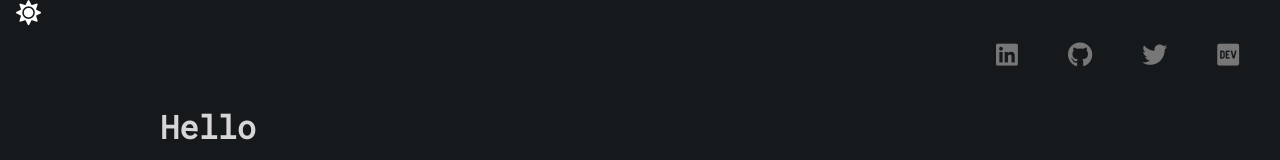
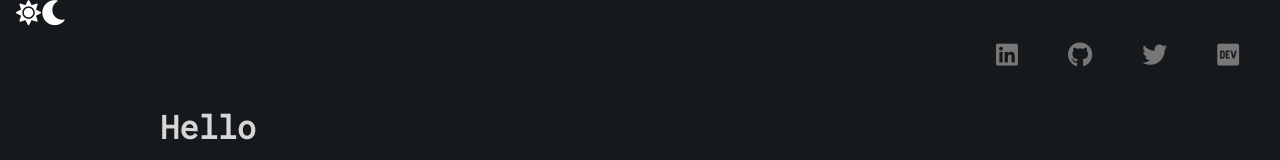
Before and after one commit to MattBidewell/old_personal_site, a Vue app: page / in a window 1280 px wide. Shown: the top 160 px of the page. Built offline with nearby package versions, Linux system fonts and the light colour scheme.

Commit message:
Added icon switch

```diff
--- a/src/App.vue
+++ b/src/App.vue
@@ -1,8 +1,8 @@
 <template>
   <div id="app" v-bind:class="theme">
     <ul class="theme-switch">
-        <i class="fas fa-sun" v-on:click="switchTheme"></i>
-        <i class="fas fa-moon hidden"></i>
+        <i class="fas fa-sun" v-on:click="switchTheme" v-bind:class="lightIcon"></i>
+        <i class="fas fa-moon" v-on:click="switchTheme" v-bind:class="darkIcon"></i>
     </ul>
     <Social/>
     <Welcome/>
@@ -21,7 +21,9 @@ export default {
       theme: {
         dark:true,
         light:false
-      }
+      },
+      lightIcon:false,
+      darkIcon:true
     }
   },
   components: {
@@ -31,11 +33,15 @@ export default {
   methods: {
     switchTheme: function() {
       if(this.theme.dark){
+        this.theme.dark=false;
         this.theme.light=true;
-        this.theme.dark=false;
+        this.darkIcon=true;
+        this.lightIcon=false;
       } else {
+        this.theme.dark=true;
         this.theme.light=false;
-        this.theme.dark=true;
+        this.darkIcon=false;
+        this.lightIcon=true;
       }
     }
   }
@@ -113,8 +119,8 @@ export default {
       color:white;
   }
 
-  .hidden {
-      display: none;
+  .lightIcon, .darkIcon {
+    display:none;
   }
 
 </style>
```
